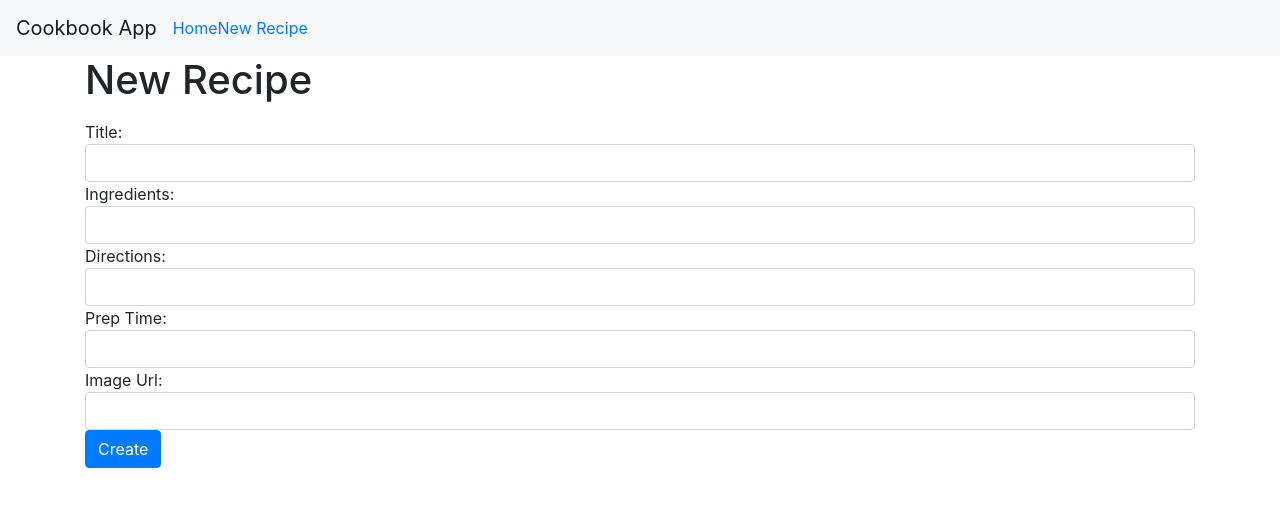
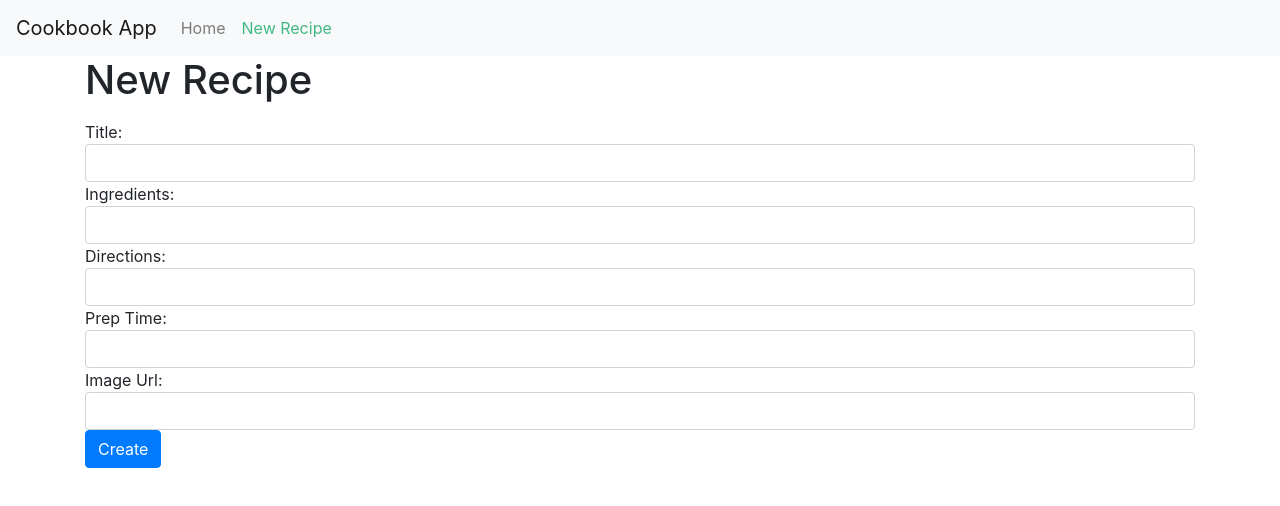
Before and after one commit to codelander-actualize/cookbook-vue-app, a Vue app: page /recipes/new in a window 1280 px wide. Shown: the top 506 px of the page. Built offline with nearby package versions, Linux system fonts and the light colour scheme.

Commit message:
adds styling

```diff
--- a/src/App.vue
+++ b/src/App.vue
@@ -10,11 +10,11 @@
 
         <div class="collapse navbar-collapse" id="navbarSupportedContent">
           <ul class="navbar-nav mr-auto">
-            <li class="nav-item active">
-              <a><router-link to="/">Home</router-link></a>
+            <li class="nav-item">
+              <router-link class="nav-link" to="/">Home</router-link>
             </li>
             <li class="nav-item">
-              <router-link to="/recipes/new">New Recipe</router-link>
+              <router-link class="nav-link" to="/recipes/new">New Recipe</router-link>
             </li>
           </ul>
         </div>
@@ -27,3 +27,9 @@
     </div>
   </div>
 </template>
+
+<style>
+  #nav a.router-link-exact-active {
+    color: #42b983;
+  }
+</style>
--- a/src/views/RecipesNew.vue
+++ b/src/views/RecipesNew.vue
@@ -2,7 +2,7 @@
   <div class="recipes-new">
     <h1>New Recipe</h1>
 
-		<!-- <img v-if="status" v-bind:src="'https://http.cat/' + status" alt=""> -->
+		<img v-if="status" v-bind:src="'https://http.cat/' + status" alt="">
     <ul>
     	<li v-for="error in errors">{{ error }}</li>
     </ul>
@@ -43,7 +43,7 @@ export default {
       newRecipePrepTime: "",
       newRecipeImageUrl: "",
       errors: [],
-      // status: ""
+      status: ""
     };
   },
   methods: {
@@ -61,7 +61,7 @@ export default {
         this.$router.push("/recipes/" + response.data.id);
       }).catch(error => {
       	this.errors = error.response.data.errors;
-      	// this.status = error.response.status;
+      	this.status = error.response.status;
       });
     }
   }
```
